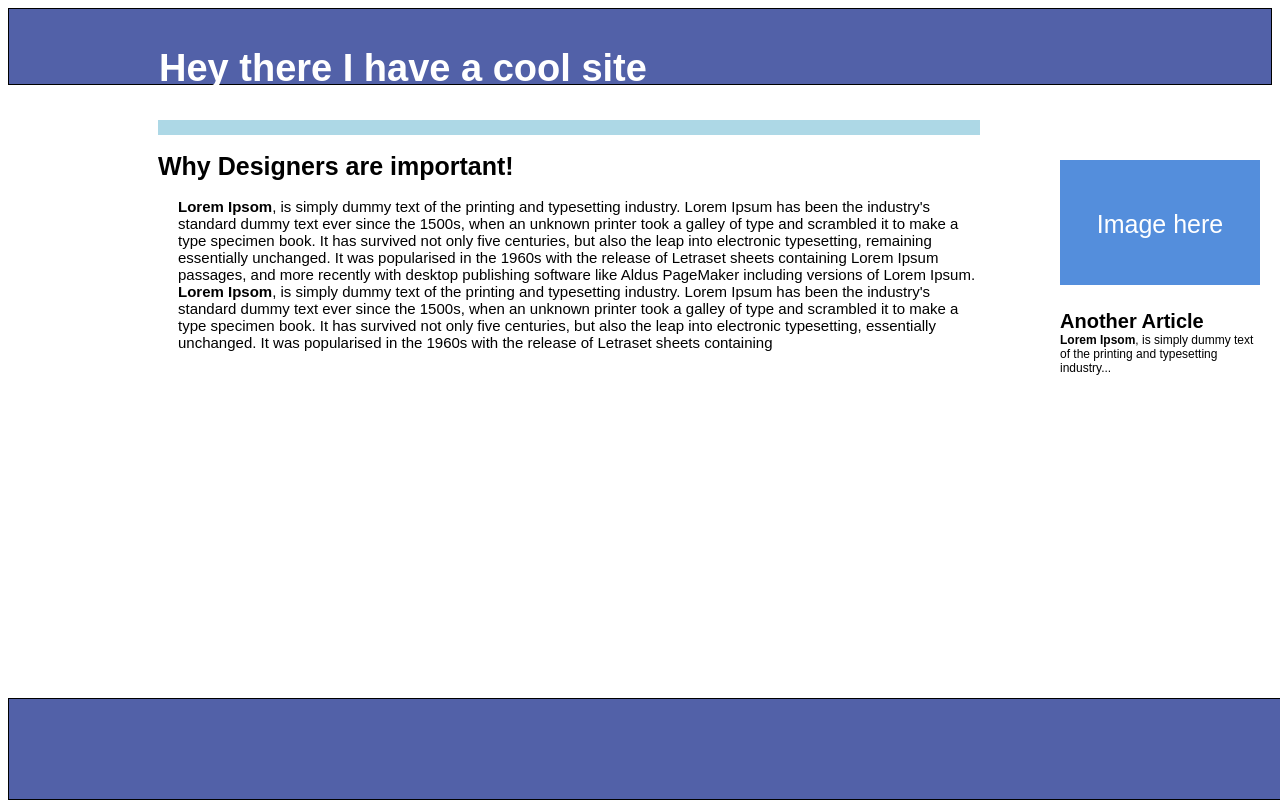
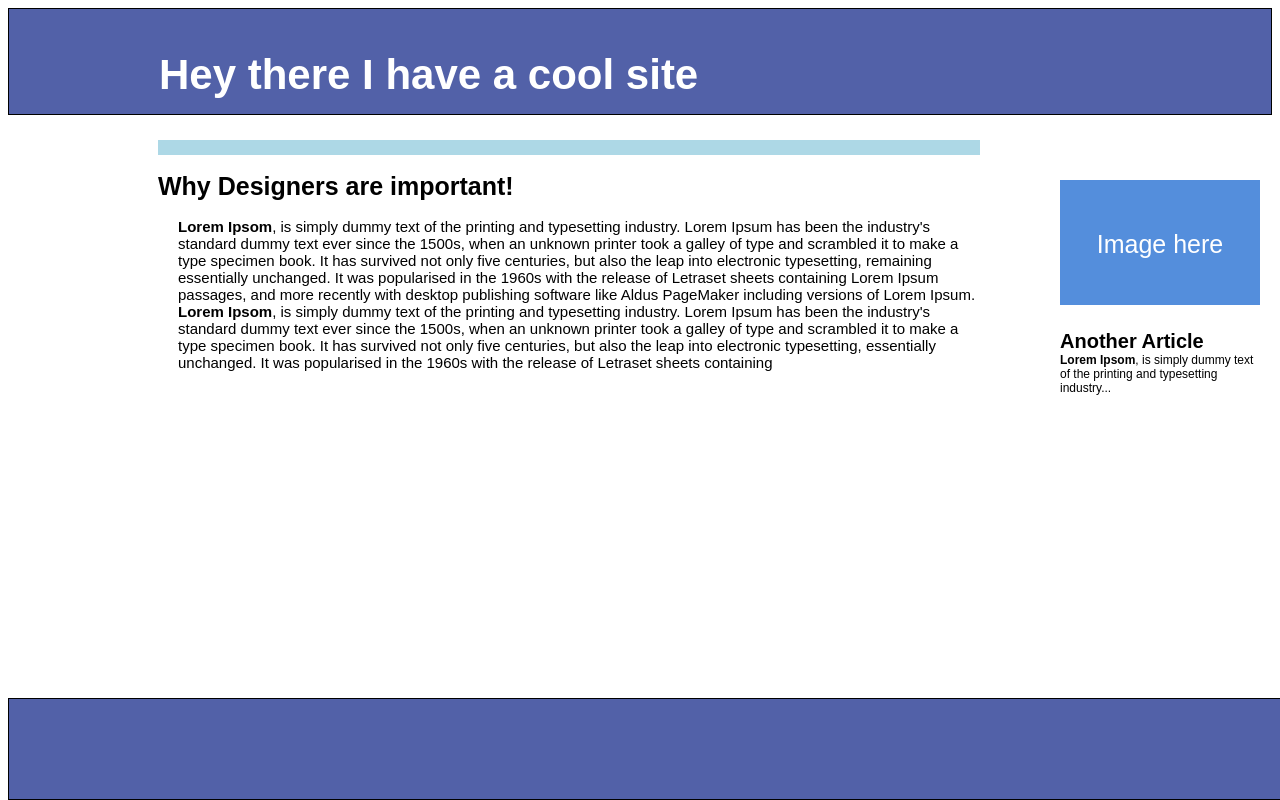
Before and after one commit to ValerieWiklund/Coolsite, a plain HTML site: page index.html in a window 1280 px wide. Drawn offline with Linux system fonts and the light colour scheme.

Commit message:
Fixed spacing in header box

```diff
--- a/style.css
+++ b/style.css
@@ -1,15 +1,16 @@
 .boxed-text {
   background-color: #5261a8;
   color: white;
-  font-size: 38px;
+  font-size: 42px;
   font-weight:bold;
   border: 1px solid black;
   }
 
   .headline-box {
-    padding-left: 150px;
-    padding-top:0;
-    height: 75px;
+    /*padding-left: 150px;
+    padding-bottom:15px;*/
+    padding: 0 0 40px 150px;
+    height: 65px;
   }
 
   .footer {
@@ -36,7 +37,7 @@
   width: 200px; /* Set the width of the sidebar */
   position: fixed; /* Fixed Sidebar (stay in place on scroll) */
   /*z-index: 1; /* Stay on top */
-  top: 135px; /* Stay at the top */
+  top: 155px; /* Stay at the top */
   right: 20px;
   overflow-x: hidden; /* Disable horizontal scroll */
 .}
@@ -47,7 +48,7 @@
   position: fixed;
   padding-left: 150px;
   padding-right: 50px;
-  top: 120px;
+  top: 140px;
   }
 
 .body-text p {
```
